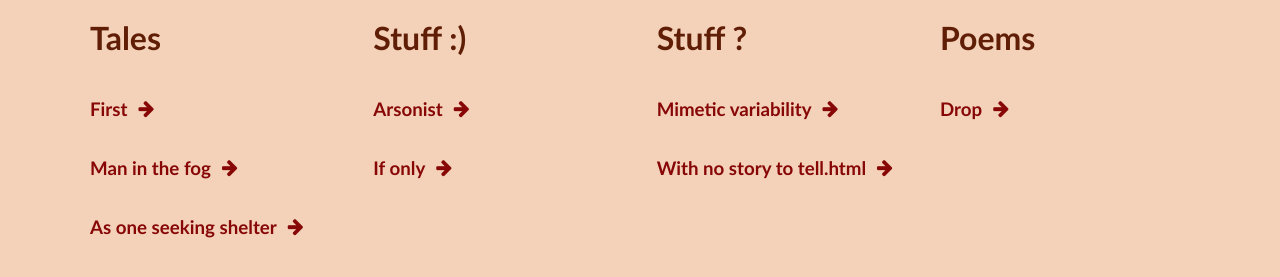
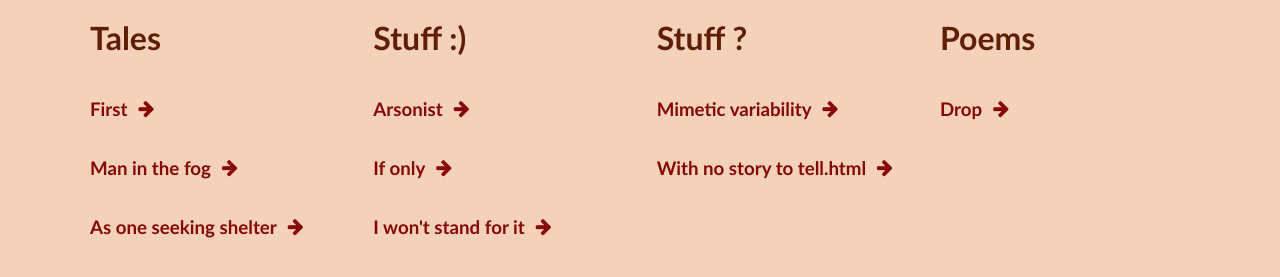
Before and after one commit to Annaa-J/Annaa-J.github.io, a plain HTML site: page aaaindex-eng.html in a window 1280 px wide. Shown: the part 143-420 px from the top of the page. Drawn offline with Linux system fonts and the light colour scheme.

Commit message:
Update aaaindex-eng.html

```diff
--- a/aaaindex-eng.html
+++ b/aaaindex-eng.html
@@ -29,6 +29,8 @@
 
             <a href="/arsonist.html"><h3>Arsonist</h3></a>
             <a href="/if-only.html"><h3>If only</h3></a>
+            <a href="/I-wont-stand-for-it.html"><h3>I won't stand for it</h3></a>
+
         </div>
         <div class="robe2">
             <h1>Stuff ?</h1>
```
